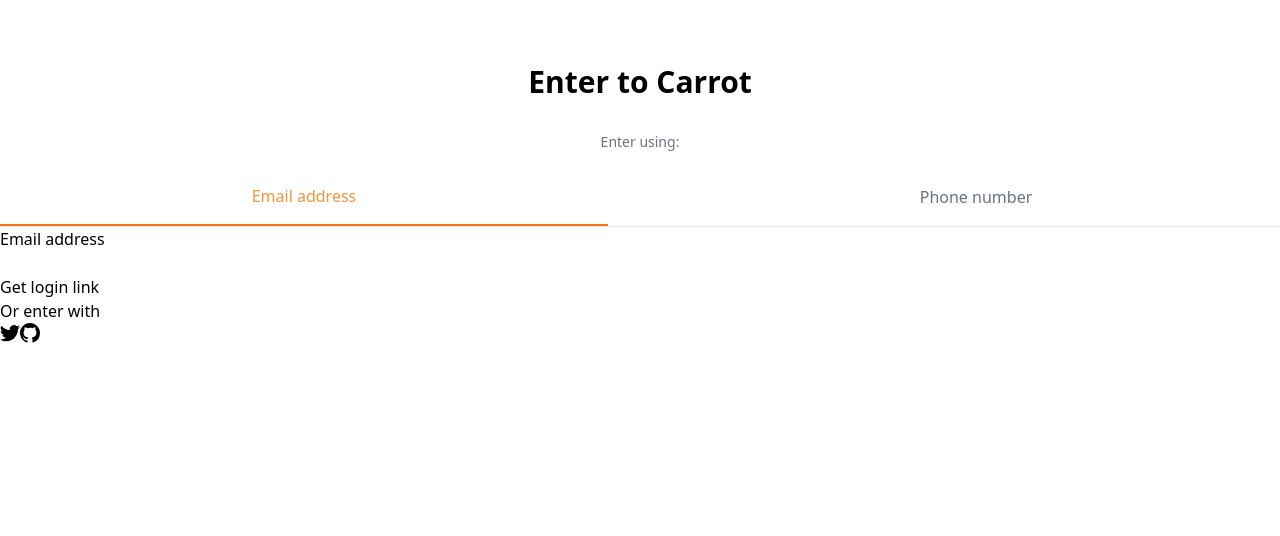
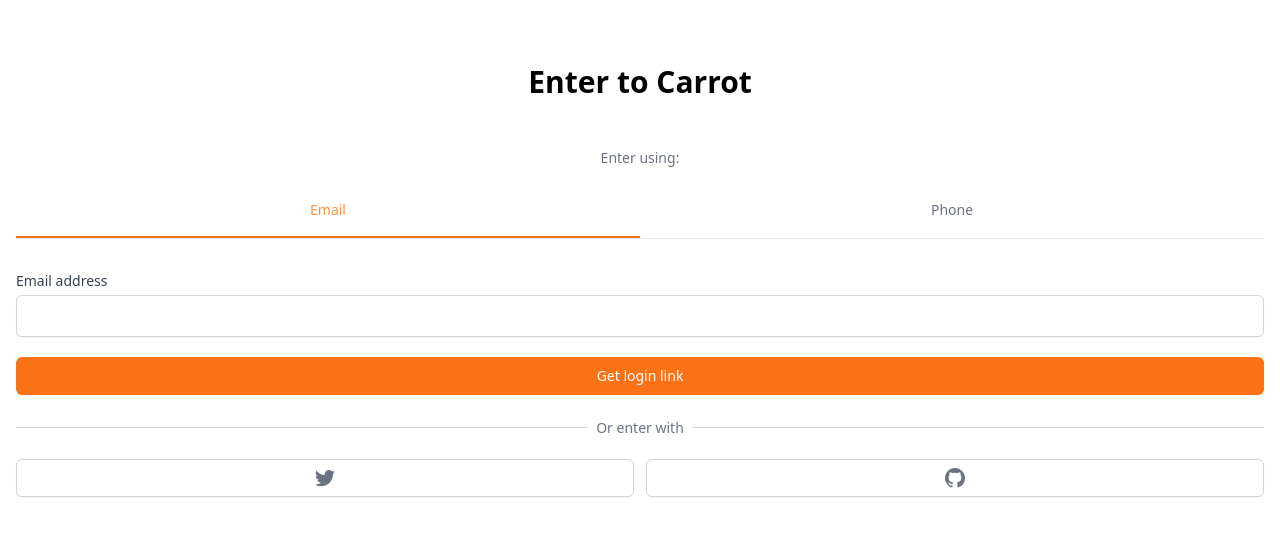
Before and after one commit to mochafreddo/carrot-market, a Next.js app: page /enter in a window 1280 px wide. Shown: the top 536 px of the page. Built offline with nearby package versions, Linux system fonts and the light colour scheme.

Commit message:
feat: enhance form styling with @tailwindcss/forms plugin
- Add @tailwindcss/forms plugin for improved form element styling
- Update package dependencies to latest versions
- Adjust layout and styles on Enter page to utilize new form styles

```diff
--- a/pages/enter.tsx
+++ b/pages/enter.tsx
@@ -1,72 +1,87 @@
+import type { NextPage } from "next";
 import { useState } from "react";
 
 function cls(...classnames: string[]) {
-  return classnames.join("");
+  return classnames.join(" ");
 }
 
-export default function Enter() {
+const Enter: NextPage = () => {
   const [method, setMethod] = useState<"email" | "phone">("email");
   const onEmailClick = () => setMethod("email");
   const onPhoneClick = () => setMethod("phone");
   return (
-    <div className="mt-16">
+    <div className="mt-16 px-4">
       <h3 className="text-3xl font-bold text-center">Enter to Carrot</h3>
-      <div className="mt-8">
+      <div className="mt-12">
         <div className="flex flex-col items-center">
           <h5 className="text-sm text-gray-500 font-medium">Enter using:</h5>
-          <div className="grid border-b w-full mt-8 grid-cols-2 gap-16">
+          <div className="grid  border-b  w-full mt-8 grid-cols-2 ">
             <button
               className={cls(
-                "pb-4 font-medium border-b-2",
+                "pb-4 font-medium text-sm border-b-2",
                 method === "email"
                   ? " border-orange-500 text-orange-400"
-                  : "border-transparent text-gray-500",
+                  : "border-transparent hover:text-gray-400 text-gray-500",
               )}
               onClick={onEmailClick}
             >
-              Email address
+              Email
             </button>
             <button
               className={cls(
-                "pb-4 font-medium border-b-2",
+                "pb-4 font-medium text-sm border-b-2",
                 method === "phone"
                   ? " border-orange-500 text-orange-400"
-                  : "border-transparent text-gray-500",
+                  : "border-transparent hover:text-gray-400 text-gray-500",
               )}
               onClick={onPhoneClick}
             >
-              Phone number
+              Phone
             </button>
           </div>
         </div>
-        <form>
-          <label>
+        <form className="flex flex-col mt-8">
+          <label className="text-sm font-medium text-gray-700">
             {method === "email" ? "Email address" : null}
             {method === "phone" ? "Phone number" : null}
           </label>
-          <div>
-            {method === "email" ? <input type="email" required /> : null}
+          <div className="mt-1">
+            {method === "email" ? (
+              <input
+                type="email"
+                className="appearance-none w-full px-3 py-2 border border-gray-300 rounded-md shadow-sm placeholder-gray-400 focus:outline-none focus:ring-orange-500 focus:border-orange-500"
+                required
+              />
+            ) : null}
             {method === "phone" ? (
-              <div>
-                <span>+82</span>
-                <input type="number" required />
+              <div className="flex rounded-md shadow-sm">
+                <span className="flex items-center justify-center px-3 rounded-l-md border border-r-0 border-gray-300 bg-gray-50 text-gray-500 select-none text-sm">
+                  +82
+                </span>
+                <input
+                  type="number"
+                  className="appearance-none w-full px-3 py-2 border border-gray-300 rounded-md rounded-l-none shadow-sm placeholder-gray-400 focus:outline-none focus:ring-orange-500 focus:border-orange-500"
+                  required
+                />
               </div>
             ) : null}
           </div>
-          <button>
+          <button className="mt-5 bg-orange-500 hover:bg-orange-600 text-white py-2 px-4 border border-transparent rounded-md shadow-sm text-sm font-medium focus:ring-2 focus:ring-offset-2 focus:ring-orange-500 focus:outline-none ">
             {method === "email" ? "Get login link" : null}
             {method === "phone" ? "Get one-time password" : null}
           </button>
         </form>
-        <div>
-          <div>
-            <div />
-            <div>
-              <span>Or enter with</span>
+        <div className="mt-8">
+          <div className="relative">
+            <div className="absolute w-full border-t border-gray-300" />
+            <div className="relative -top-3 text-center ">
+              <span className="bg-white px-2 text-sm text-gray-500">
+                Or enter with
+              </span>
             </div>
           </div>
-          <div>
-            <button>
+          <div className="grid grid-cols-2 mt-2 gap-3">
+            <button className="flex justify-center items-center py-2 px-4 border border-gray-300 rounded-md shadow-sm bg-white text-sm font-medium text-gray-500 hover:bg-gray-50">
               <svg
                 className="w-5 h-5"
                 aria-hidden="true"
@@ -76,7 +91,7 @@
                 <path d="M6.29 18.251c7.547 0 11.675-6.253 11.675-11.675 0-.178 0-.355-.012-.53A8.348 8.348 0 0020 3.92a8.19 8.19 0 01-2.357.646 4.118 4.118 0 001.804-2.27 8.224 8.224 0 01-2.605.996 4.107 4.107 0 00-6.993 3.743 11.65 11.65 0 01-8.457-4.287 4.106 4.106 0 001.27 5.477A4.073 4.073 0 01.8 7.713v.052a4.105 4.105 0 003.292 4.022 4.095 4.095 0 01-1.853.07 4.108 4.108 0 003.834 2.85A8.233 8.233 0 010 16.407a11.616 11.616 0 006.29 1.84" />
               </svg>
             </button>
-            <button>
+            <button className="flex justify-center items-center py-2 px-4 border border-gray-300 rounded-md shadow-sm bg-white text-sm font-medium text-gray-500 hover:bg-gray-50">
               <svg
                 className="w-5 h-5"
                 aria-hidden="true"
@@ -95,4 +110,5 @@
       </div>
     </div>
   );
-}
+};
+export default Enter;
--- a/tailwind.config.ts
+++ b/tailwind.config.ts
@@ -16,6 +16,6 @@
     },
   },
   darkMode: "media", // class
-  plugins: [],
+  plugins: [require("@tailwindcss/forms")],
 };
 export default config;
```
Also changed, not shown: package.json (+6 -5 lines), 1 other file (tests, documents, lock files or other folders).
